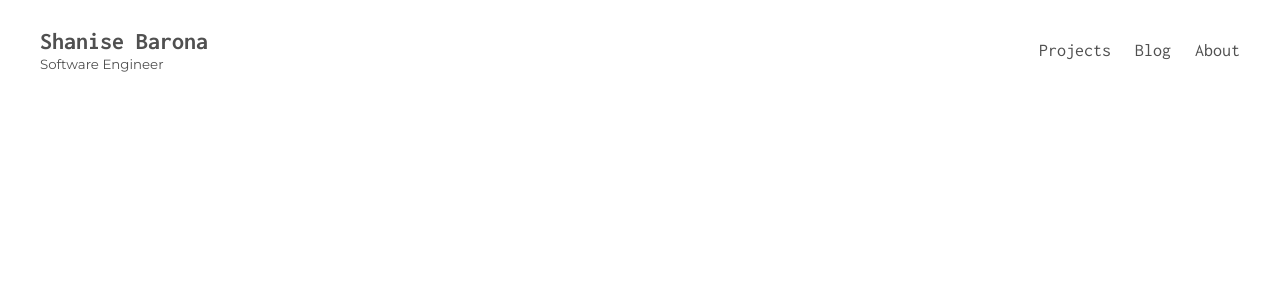
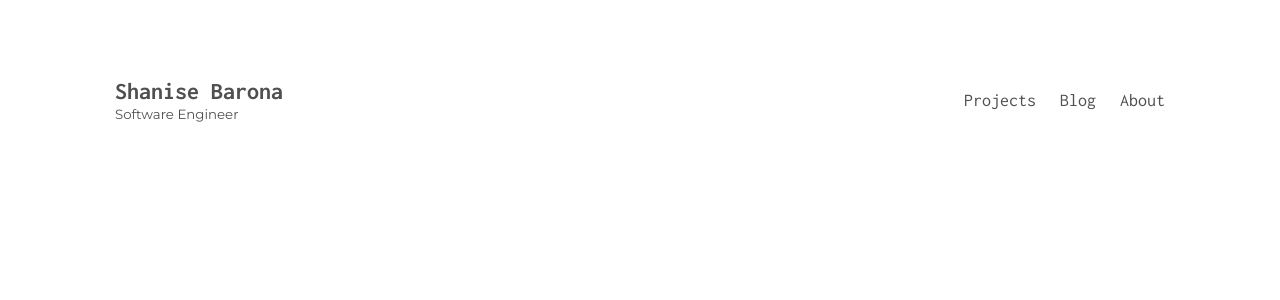
Before and after one commit to shanisebarona/shanisebarona.github.io, a Jekyll site: the page built from index.html, in a window 1280 px wide. Shown: the top 300 px of the page. Built offline with Jekyll 4.4.1, drawn with Linux system fonts in a browser that asks for light colours.

Commit message:
🔧 add content padding

```diff
--- a/_layouts/home.html
+++ b/_layouts/home.html
@@ -8,8 +8,10 @@
   </head>
 
   <body>
-    {% include nav.html %}<br></br>
-    {{ content }}
+    <section class="wrapper">
+      {% include nav.html %}<br></br>
+      {{ content }}
+    </section>
   </body>
 
 </html>
--- a/styles.css
+++ b/styles.css
@@ -5,7 +5,10 @@ html, body {
   font-size: 16px;
   color: #505050;
 }
-
+.wrapper {
+  margin:0;
+  padding: 50px 75px;
+}
 a {
   color: #505050;
   text-decoration: none;
```
